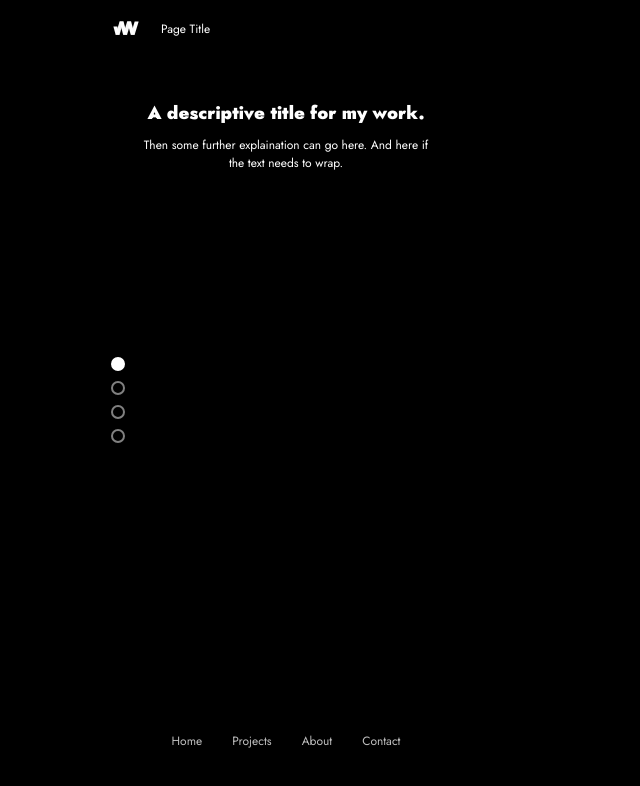
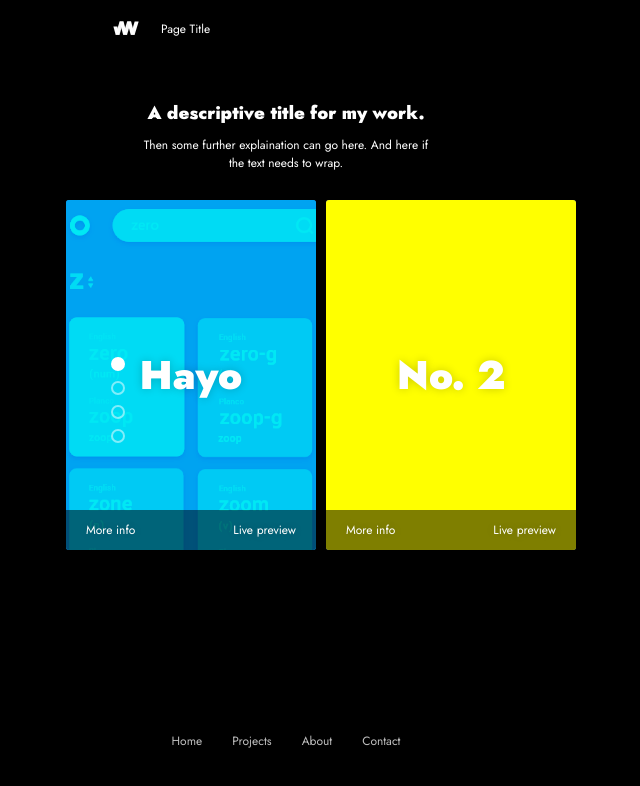
Before and after one commit to JayWaddy/jay-waddy, a React (Create React App) app: page /projects in a window 1280 px wide. Shown: the top 786 px of the page, without its empty margins (354-994 px from the left). Built offline with nearby package versions, Linux system fonts and the light colour scheme.

Commit message:
Buttons with props

```diff
--- a/src/styles/components/ActivePage.jsx
+++ b/src/styles/components/ActivePage.jsx
@@ -1,18 +1,19 @@
 import React from 'react';
-import style, { css } from 'styled-components';
+import styled, { css } from 'styled-components';
+import { Link } from 'react-router-dom';
 
 import { colors } from '../global';
 
-const ActivePageContainer = style.div`
+const ActivePageContainer = styled.div`
     position: absolute;
     display: flex;
-    flex-direction; column;
     align-items: center;
 
     height: 100%;
+    z-index: 10;
 `;
 
-const Dot = style.div`
+const Dot = styled.div`
     width: 1px;
     border: solid ${ colors.white } 2px;
     border-radius: 50px;
@@ -33,10 +34,10 @@ export default function ActivePage() {
     return (
         <ActivePageContainer>
             <div>
-                <Dot active="true"/>
-                <Dot />
-                <Dot />
-                <Dot />
+                <Link to="/"><Dot active="true"/></Link>
+                <Link to="/projects"><Dot/></Link>
+                <Link to="/about"><Dot/></Link>
+                <Link to="/contact"><Dot/></Link>
             </div>
         </ActivePageContainer>
     )
--- /dev/null
+++ b/src/styles/components/Button.jsx
@@ -0,0 +1,82 @@
+import React from 'react';
+import styled, { css } from 'styled-components';
+import { Link } from 'react-router-dom';
+
+import { colors } from '../global';
+import {
+    contentWidth,
+    widthDiff
+} from '../components/Main';
+
+export const ButtonStyle = styled.button`
+    position: relative;
+    width: ${ contentWidth - widthDiff }px;
+
+    margin: 5px 0;
+    padding: 20px;
+    border-radius: 3px;
+    border: none;
+
+    span {
+        position: relative;
+        color: ${ colors.black } !important;
+        z-index: 2;
+    }
+
+    ${props => props.primary && css`
+        &::after {
+            position: absolute;
+            top: 0;
+            left: 0;
+
+            content: '';
+            padding: 29px 112px;
+            border-radius: 3px;
+            background: ${ colors.cyan };
+        }
+
+        &::before {
+            position: absolute;
+            top: 0;
+            left: 0;
+
+            content: '';
+            padding: 29px 109px;
+            border-radius: 3px;
+            background: ${ colors.yellow };
+            z-index: 1;
+        }
+
+        background: ${ colors.magenta };
+    `}
+
+    &:hover {
+        cursor: pointer;
+    }
+`;
+
+export default function Button(props) {
+    if (props.set === "primary" && props.noLink) {
+        return (
+                <ButtonStyle primary>
+                    <span>{ props.text }</span>
+                </ButtonStyle>
+        );
+    } else if (props.set === "primary") {
+        return (
+            <Link to={ props.link }>
+                <ButtonStyle primary>
+                    <span>{ props.text }</span>
+                </ButtonStyle>
+            </Link>
+        );
+    } else {
+        return (
+            <Link to={ props.link }>
+                <ButtonStyle>
+                    <span>{ props.text }</span>
+                </ButtonStyle>
+            </Link>
+        );
+    }
+}
--- /dev/null
+++ b/src/styles/components/Card.jsx
@@ -0,0 +1,125 @@
+import React from 'react';
+import styled from 'styled-components';
+import { Link } from 'react-router-dom';
+
+import { colors } from '../global';
+
+/*
+ * Unique component styles
+ */
+
+const CardContainer = styled.div`
+    position: absolute;
+    display: flex;
+    justify-content: center;
+    align-items: center;
+    left: 0;
+    top: 25%;
+
+    width: 100%;
+    overflow: hidden;
+    overflow-x: scroll;
+    z-index: 0;
+`;
+
+const CardContent = styled.article`
+    position: relative;
+    display: flex;
+    flex-direction: column;
+    align-items: center;
+
+    width: 250px;
+    height: 350px;
+    margin: 0 5px;
+    padding: 0 120px;
+
+    background: ${ colors.cyan };
+    border-radius: 3px;
+    overflow: hidden;
+
+    &::before {
+        width: 100%;
+        height: 100%;
+        content: '';
+
+        padding: 130px;
+
+        border-radius: 3px;
+        background: url(${ require('../../img/hayo.png') });
+        background-size: cover;
+        mix-blend-mode: color-burn;
+        /* filter: blur(2px); */
+    }
+
+    &:first-child, &:last-child {
+        opacity: 0;
+    }
+
+    &:nth-child(3) {
+        background: ${ colors.yellow };
+    }
+
+    &:first-child {
+        padding: 160px;
+    }
+
+    &:last-child {
+        padding: 40px;
+    }
+`;
+
+const Title = styled.h1`
+    position: absolute;
+    display: flex;
+    align-items: center;
+
+    height: 100%;
+
+    font-size: 40px !important;
+    text-shadow: 0 0 10px rgba(0, 0, 0, 0.2);
+    word-wrap: break-word;
+`;
+
+const Footer = styled.footer`
+    position: absolute;
+    display: flex;
+    justify-content: space-between;
+    bottom: 0;
+
+    height: 40px;
+    width: 100%;
+
+    background: rgba(0, 0, 0, 0.5);
+
+    a {
+        display: flex;
+
+        margin: auto 20px;
+        text-shadow: 0 0 10px rgba(0, 0, 0, 0.2);
+    }
+`;
+
+export default function Card() {
+    return (
+        <CardContainer>
+                <CardContent />
+                <CardContent>
+                    <div className="bg"></div>
+                    <Title>Hayo</Title>
+                    <Footer>
+                        <Link to="/more">More info</Link>
+                        <Link to="/preview">Live preview</Link>
+                    </Footer>
+                    <div></div>
+                </CardContent>
+                <CardContent>
+                    <Title>No. 2</Title>
+                    <Footer>
+                        <Link to="/more">More info</Link>
+                        <Link to="/preview">Live preview</Link>
+                    </Footer>
+                </CardContent>
+                <CardContent />
+        </CardContainer>
+    )
+}
--- a/src/styles/components/Header.jsx
+++ b/src/styles/components/Header.jsx
@@ -1,6 +1,6 @@
 import React from 'react';
 import { Link } from 'react-router-dom';
-import style from 'styled-components';
+import styled from 'styled-components';
 import { colors } from '../global';
 
 import { containerWidth } from '../../styles/components/Main';
@@ -12,7 +12,7 @@ import logo from '../../../src/img/logo.svg';
  * Unique component styles
  */
 
-const Header = style.div`
+const Header = styled.div`
     position: absolute;
     display: flex;
 
@@ -37,14 +37,22 @@ const Header = style.div`
     }
 `;
 
-export const Logo = style.img`
+export const Logo = styled.img`
     position: absolute;
     top: 20px;
 
     width: 30px;
 `;
 
-const PageTitle = style.p`
+export const LogoContaier = styled.div`
+    position: relative;
+    display: flex;
+    justify-content: left;
+
+    z-index: 11;
+`;
+
+const PageTitle = styled.p`
     position: absolute;
     top: 20px;
 
@@ -54,7 +62,9 @@ const PageTitle = style.p`
 export default function Nav() {
     return(
         <>
-        <Logo src={logo} />
+        <LogoContaier>
+            <Link to="/"><Logo src={logo}/></Link>
+        </LogoContaier>
         <PageTitle>Page Title</PageTitle>
         <Header>
             <ul>
--- a/src/styles/global.js
+++ b/src/styles/global.js
@@ -9,8 +9,8 @@ export const colors = {
 
     // Theme colors
     yellow: '#ffff00',
-    cyan: '#00dcf4',
-    magenta: '#d900e9'
+    cyan: '#00e8f4',
+    magenta: '#e80087'
 }
 
 // Ease functions
--- a/src/styles/pages/404.jsx
+++ b/src/styles/pages/404.jsx
@@ -1,24 +1,26 @@
 import React from 'react';
-import style, { css } from 'styled-components';
+import styled, { css } from 'styled-components';
 import {Link} from 'react-router-dom';
 
+// Style
 import { colors } from '../global';
-
 import {
     SiteContainer as Container,
     PageContainer as Page,
-    PageContentCenter as Content,
-    Button
+    PageContentCenter as Content
 } from '../components/Main';
+
+// Components
+import Button from '../components/Button'
 
 /*
  * Unique component styles
  */
-const LogoSpacing = style.div`
+const LogoSpacing = styled.div`
     margin: 20px 0;
 `;
 
-const Assets = style.div`
+const Assets = styled.div`
     display: flex;
     flex-direction: row;
     justify-content: center;
@@ -26,7 +28,7 @@ const Assets = style.div`
     margin-bottom: 20px;
 `;
 
-const Circle = style.div`
+const Circle = styled.div`
     display: felx;
     justify-content: center;
     align-items: center;
@@ -59,7 +61,7 @@ const Circle = style.div`
     `}
 `;
 
-const ButtonSpacing = style.div`
+const ButtonSpacing = styled.div`
     margin: 0 0 10px 0;
 `;
 
@@ -76,7 +78,7 @@ export default function _404() {
                     </LogoSpacing>
 
                     <ButtonSpacing>
-                        <Link to="/"><Button primary="true">Go to home page</Button></Link>
+                        <Button set="primary" text="Go to home page" link="/"/>
                     </ButtonSpacing>
 
                     <Assets>
--- a/src/styles/pages/About.jsx
+++ b/src/styles/pages/About.jsx
@@ -1,5 +1,5 @@
 import React from 'react';
-import style from 'styled-components';
+import styled from 'styled-components';
 
 import { colors } from '../global';
 
@@ -12,7 +12,7 @@ import {
 /*
  * Unique component styles
  */
-const Assets = style.div`
+const Assets = styled.div`
     display: flex;
     flex-flow: row wrap;
     justify-content: center;
@@ -20,7 +20,7 @@ const Assets = style.div`
     margin: 60px 0;
 `;
 
-const Circle = style.div`
+const Circle = styled.div`
     display: felx;
     justify-content: center;
     align-items: center;
@@ -30,7 +30,9 @@ const Circle = style.div`
     margin: 0 5px;
 
     border-radius: 50px;
-    background: ${ colors.magenta };
+    background: ${ colors.yellow };
+
+    color: ${ colors.black } !important;
 `;
 
 export default function About() {
@@ -42,11 +44,11 @@ export default function About() {
                     <p>Then some further explaination can go here. And here if the text needs to wrap.</p>
 
                     <Assets>
-                        <Circle>Text</Circle>
-                        <Circle>Text</Circle>
-                        <Circle>Text</Circle>
-                        <Circle>Text</Circle>
-                        <Circle>Text</Circle>
+                        <Circle>UX/UI</Circle>
+                        <Circle>Mobile 1st Design</Circle>
+                        <Circle>JS ES6+</Circle>
+                        <Circle>100% Custom</Circle>
+                        <Circle>Easy <br /> Hand-off</Circle>
                     </Assets>
 
                     <h1>Here's some further detail.</h1>
--- a/src/styles/pages/Home.jsx
+++ b/src/styles/pages/Home.jsx
@@ -1,18 +1,17 @@
 import React from 'react';
-import { Link } from 'react-router-dom';
-import style from 'styled-components';
+import styled from 'styled-components';
 
 import {
     SiteContainer as Container,
     PageContainer as Page,
-    PageContentCenter as Content,
-    Button
+    PageContentCenter as Content
 } from '../components/Main';
+import Button from '../components/Button';
 
 /*
  * Unique component styles
  */
-const HeroText = style.div`
+const HeroText = styled.div`
     margin: 40px 0;
 
     h1 {
@@ -30,8 +29,8 @@ export default function Home() {
                         <h1>A short description of what I do.</h1>
                         <h1>Maybe a little more here.</h1>
                     </HeroText>
-                    <Link to="/projects"><Button primary="true">Explore projects</Button></Link>
-                    <Link to="/contact"><Button secondary="true">Let's team up</Button></Link>
+                    <Button set="primary" text="Explore projects" link="/projects"/>
+                    <Button set="secondary" text="Let's team up" link="/contact"/>
                 </Content>
             </Page>
         </Container>
--- a/src/styles/pages/Projects.jsx
+++ b/src/styles/pages/Projects.jsx
@@ -6,6 +6,9 @@ import {
     PageContent as Content
 } from '../components/Main';
 
+// Components
+import Card from '../components/Card';
+
 export default function Projects() {
     return (
         <Container>
@@ -13,6 +16,8 @@ export default function Projects() {
                 <Content>
                     <h1>A descriptive title for my work.</h1>
                     <p>Then some further explaination can go here. And here if the text needs to wrap.</p>
+
+                    <Card />
                 </Content>
             </Page>
         </Container>
--- a/src/styles/reset.css
+++ b/src/styles/reset.css
@@ -3,3 +3,8 @@
     padding: 0;
     box-sizing: border-box;
 }
+
+body {
+    position: relative;
+    overflow: hidden;
+}
```
Also changed, not shown: src/styles/components/Main.jsx (+39 -12 lines), src/styles/pages/Contact.jsx (+30 -16 lines), src/img/hayo.png (added).
